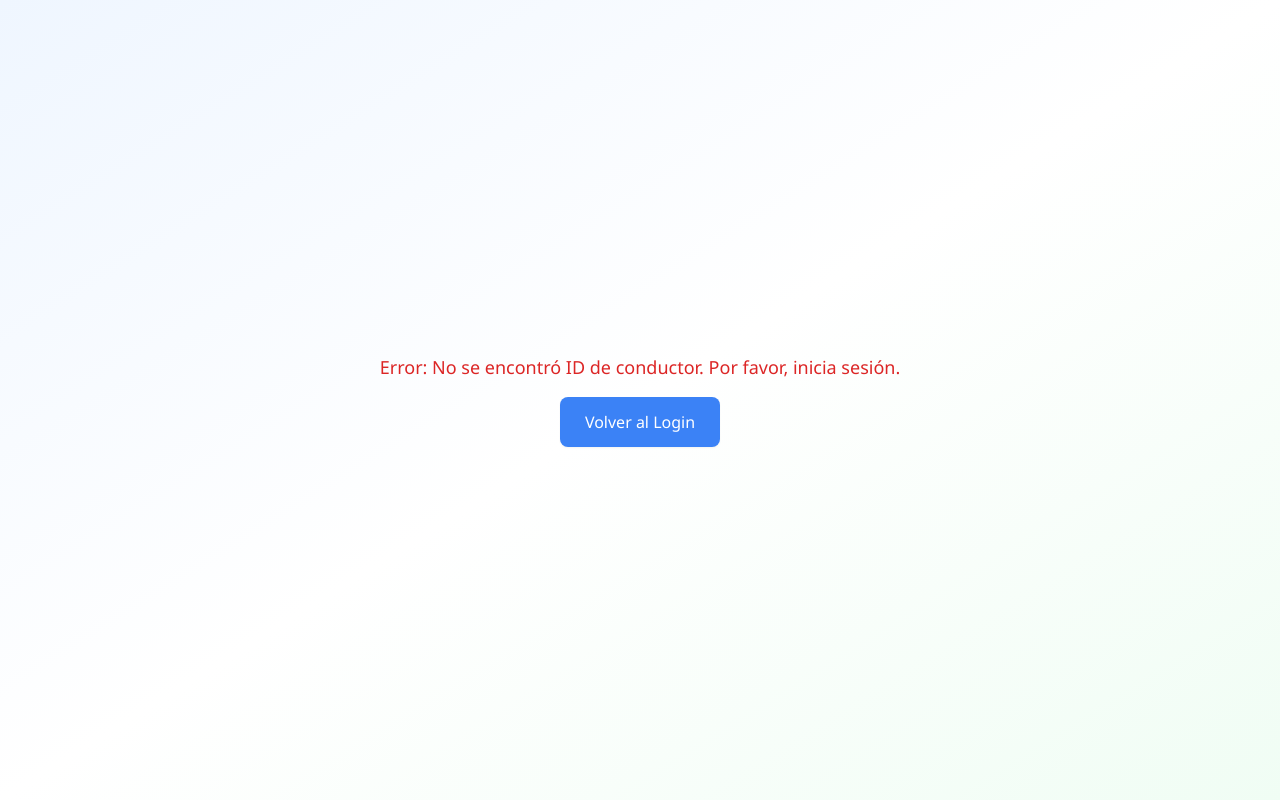
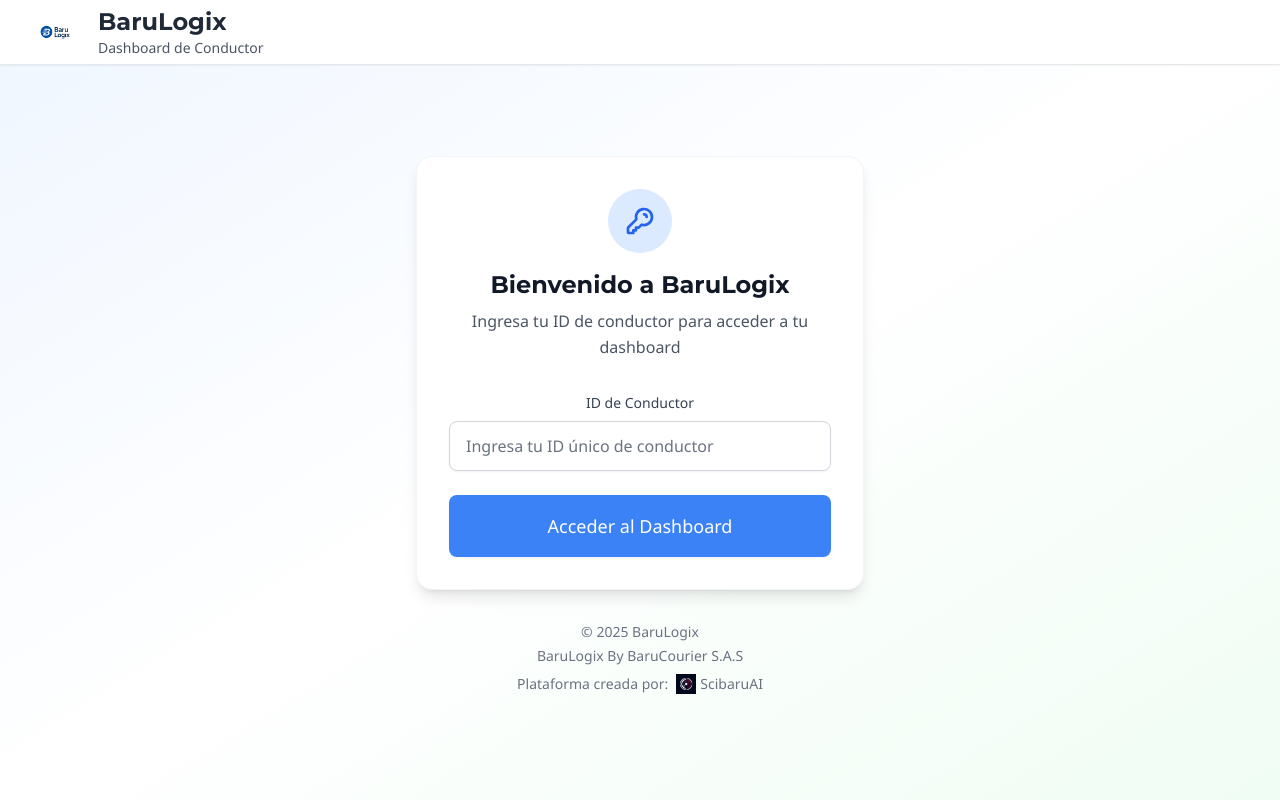
Before and after one commit to BaruLogix/barulogix-production, a Next.js app: page /conductor-dashboard in a window 1280 px wide. Before the commit this address had no page. Built offline with nearby package versions, Linux system fonts and the light colour scheme.

Commit message:
fix: Revert automatic conductor ID loading and redirection in dashboard

```diff
--- a/src/app/conductor-dashboard/page.tsx
+++ b/src/app/conductor-dashboard/page.tsx
@@ -71,9 +71,11 @@ interface FilterState {
 
 export default function ConductorDashboard() {
   const router = useRouter()
+  const [conductorId, setConductorId] = useState('')
   const [conductor, setConductor] = useState<Conductor | null>(null)
-  const [loading, setLoading] = useState(true) // Cambiado a true para cargar al inicio
+  const [loading, setLoading] = useState(false)
   const [error, setError] = useState('')
+  const [isLoggedIn, setIsLoggedIn] = useState(false)
 
   // Estados para estadísticas y datos
   const [analysis, setAnalysis] = useState<ConductorAnalysisData | null>(null)
@@ -91,38 +93,37 @@ export default function ConductorDashboard() {
     year: new Date().getFullYear().toString()
   })
 
-  useEffect(() => {
-    const fetchConductorData = async () => {
-      const conductorIdFromStorage = localStorage.getItem('conductorId'); // Asumiendo que el ID se guarda aquí al loguearse
-      if (!conductorIdFromStorage) {
-        setError('No se encontró ID de conductor. Por favor, inicia sesión.');
-        setLoading(false);
-        router.push('/auth/login'); // Redirigir al login si no hay ID
-        return;
+  const handleLogin = async (e: React.FormEvent) => {
+    e.preventDefault()
+
+    if (!conductorId.trim()) {
+      setError('Por favor, ingresa tu ID de conductor')
+      return
     }
 
+    setLoading(true)
+    setError('')
+
     try {
-        const response = await fetch(`/api/conductor/${conductorIdFromStorage}`);
+      const response = await fetch(`/api/conductor/${conductorId}`)
+
       if (response.ok) {
-          const data = await response.json();
-          setConductor(data.conductor);
-          loadAnalysis(data.conductor.id); // Cargar análisis automáticamente
+        const data = await response.json()
+        setConductor(data.conductor)
+        setIsLoggedIn(true)
+        // Cargar análisis inicial
+        loadAnalysis(data.conductor.id)
       } else {
-          const errorData = await response.json();
-          setError(errorData.error || 'Error al cargar datos del conductor.');
-          router.push('/auth/login'); // Redirigir al login si el ID no es válido
+        const errorData = await response.json()
+        setError(errorData.error || 'ID de conductor no encontrado')
       }
-      } catch (err) {
-        console.error('Error fetching conductor data:', err);
-        setError('Error al conectar con el servidor.');
-        router.push('/auth/login');
+    } catch (error) {
+      console.error('Error al buscar conductor:', error)
+      setError('Error al conectar con el servidor')
     } finally {
-        setLoading(false);
+      setLoading(false)
     }
-    };
-
-    fetchConductorData();
-  }, []); // Se ejecuta una vez al montar el componente
+  }
 
   const loadAnalysis = async (conductorId: string, customFilter?: FilterState) => {
     setAnalysisLoading(true)
@@ -204,13 +205,13 @@ export default function ConductorDashboard() {
   }
 
   const handleLogout = () => {
-    localStorage.removeItem('conductorId'); // Eliminar el ID del almacenamiento local
     setConductor(null)
+    setIsLoggedIn(false)
+    setConductorId('')
     setError('')
     setAnalysis(null)
     setSelectedCategory(null)
     setFilteredPackages([])
-    router.push('/auth/login') // Redirigir al login
   }
 
   const getCategoryTitle = (category: string) => {
@@ -240,35 +241,113 @@ export default function ConductorDashboard() {
     return 'text-green-600 bg-green-100'
   }
 
-  if (loading) {
+  if (!isLoggedIn) {
     return (
-      <div className="min-h-screen bg-gradient-to-br from-primary-50 via-white to-accent-50 flex items-center justify-center">
-        <div className="loading-spinner w-12 h-12 border-4 border-primary-500 border-t-transparent rounded-full animate-spin"></div>
-        <p className="ml-4 text-secondary-600">Cargando dashboard...</p>
-      </div>
-    );
-  }
-
-  if (error) {
-    return (
-      <div className="min-h-screen bg-gradient-to-br from-primary-50 via-white to-accent-50 flex items-center justify-center">
-        <div className="text-center">
-          <p className="text-red-600 text-lg">Error: {error}</p>
-          <button onClick={() => router.push('/auth/login')} className="mt-4 btn-primary">Volver al Login</button>
+      <div className="min-h-screen bg-gradient-to-br from-primary-50 via-white to-accent-50">
+        {/* Header */}
+        <header className="header-barulogix">
+          <div className="header-content">
+            <div className="flex items-center">
+              <Image
+                src="/logo-oficial-transparente.png"
+                alt="BaruLogix"
+                width={50}
+                height={50}
+                className="mr-4"
+              />
+              <div>
+                <h1 className="text-2xl font-bold text-secondary-800 font-montserrat">BaruLogix</h1>
+                <p className="text-sm text-secondary-600 font-segoe">Dashboard de Conductor</p>
               </div>
             </div>
-    );
-  }
+          </div>
+        </header>
 
-  if (!conductor) {
-    // Esto no debería ocurrir si el flujo de carga es correcto, pero es un fallback
-    return (
-      <div className="min-h-screen bg-gradient-to-br from-primary-50 via-white to-accent-50 flex items-center justify-center">
-        <div className="text-center">
-          <p className="text-secondary-600 text-lg">Redirigiendo al login...</p>
+        <div className="flex items-center justify-center min-h-[calc(100vh-80px)] px-4">
+          <div className="max-w-md w-full">
+            <div className="card-barulogix-lg text-center">
+              <div className="mb-8">
+                <div className="mx-auto h-16 w-16 bg-primary-100 rounded-full flex items-center justify-center mb-4">
+                  <svg className="h-8 w-8 text-primary-600" fill="none" stroke="currentColor" viewBox="0 0 24 24">
+                    <path strokeLinecap="round" strokeLinejoin="round" strokeWidth={2} d="M15 7a2 2 0 012 2m4 0a6 6 0 01-7.743 5.743L11 17H9v2H7v2H4a1 1 0 01-1-1v-2.586a1 1 0 01.293-.707l5.964-5.964A6 6 0 1121 9z" />
+                  </svg>
+                </div>
+                <h2 className="text-2xl font-bold text-secondary-900 font-montserrat mb-2">
+                  Bienvenido a BaruLogix
+                </h2>
+                <p className="text-secondary-600 font-segoe">
+                  Ingresa tu ID de conductor para acceder a tu dashboard
+                </p>
+              </div>
+
+              <form onSubmit={handleLogin} className="space-y-6">
+                <div>
+                  <label htmlFor="conductorId" className="block text-sm font-medium text-secondary-700 mb-2 font-segoe">
+                    ID de Conductor
+                  </label>
+                  <input
+                    type="text"
+                    id="conductorId"
+                    value={conductorId}
+                    onChange={(e) => setConductorId(e.target.value)}
+                    className="input-barulogix-modern focus-ring"
+                    placeholder="Ingresa tu ID único de conductor"
+                    disabled={loading}
+                  />
+                </div>
+
+                {error && (
+                  <div className="bg-red-50 border border-red-200 rounded-md p-3">
+                    <div className="flex">
+                      <svg className="h-5 w-5 text-red-400" fill="none" stroke="currentColor" viewBox="0 0 24 24">
+                        <path strokeLinecap="round" strokeLinejoin="round" strokeWidth={2} d="M12 8v4m0 4h.01M21 12a9 9 0 11-18 0 9 9 0 0118 0z" />
+                      </svg>
+                      <div className="ml-3">
+                        <p className="text-sm text-red-800 font-segoe">{error}</p>
                       </div>
                     </div>
-    );
+                  </div>
+                )}
+
+                <button
+                  type="submit"
+                  disabled={loading}
+                  className="btn-primary btn-lg w-full"
+                >
+                  {loading ? (
+                    <div className="flex items-center justify-center">
+                      <div className="loading-spinner w-5 h-5 border-2 border-white border-t-transparent rounded-full animate-spin mr-2"></div>
+                      Verificando...
+                    </div>
+                  ) : (
+                    'Acceder al Dashboard'
+                  )}
+                </button>
+              </form>
+            </div>
+
+            {/* Footer */}
+            <div className="mt-8 text-center text-sm text-secondary-500 font-segoe">
+              <p>© 2025 BaruLogix</p>
+              <p className="mt-1">BaruLogix By BaruCourier S.A.S</p>
+              <div className="flex items-center justify-center mt-2">
+                <span>Plataforma creada por:</span>
+                <div className="flex items-center ml-2">
+                  <Image
+                    src="/logo-scibaru.png"
+                    alt="ScibaruAI"
+                    width={20}
+                    height={20}
+                    className="mr-1"
+                  />
+                  <span className="font-medium">ScibaruAI</span>
+                </div>
+              </div>
+            </div>
+          </div>
+        </div>
+      </div>
+    )
   }
 
   return (
```
Lines whose indentation alone changed are shown as unchanged.
